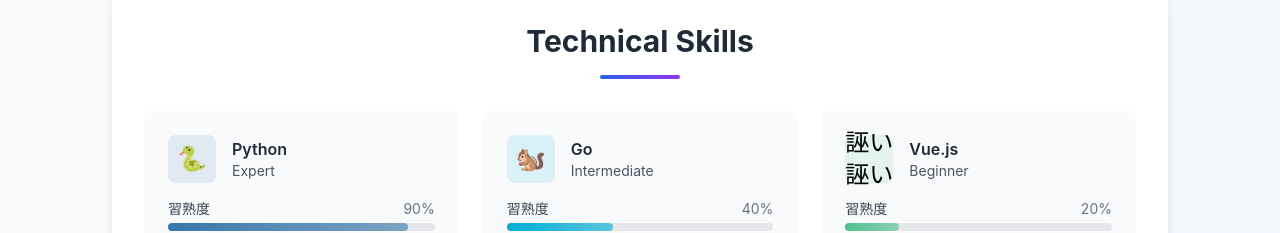
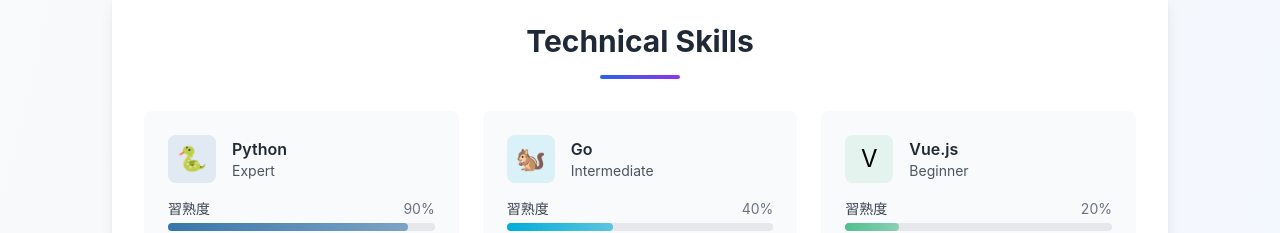
Before and after one commit to sea-turt1e/portfolio, a Vue app: page / in a window 1280 px wide. Shown: the part 920-1153 px from the top of the page. Built offline with nearby package versions, Linux system fonts and the light colour scheme; no server answers.

Commit message:
fix: correct icon for Vue.js skill in SkillSection component

```diff
--- a/src/components/SkillSection.vue
+++ b/src/components/SkillSection.vue
@@ -69,7 +69,7 @@
           percentage: 20,
           level: 'Beginner',
           color: '#4fc08d',
-          icon: '誣い誣い',
+          icon: 'V',
           description: 'フロントエンド開発に使用'
         },
       ],
```
